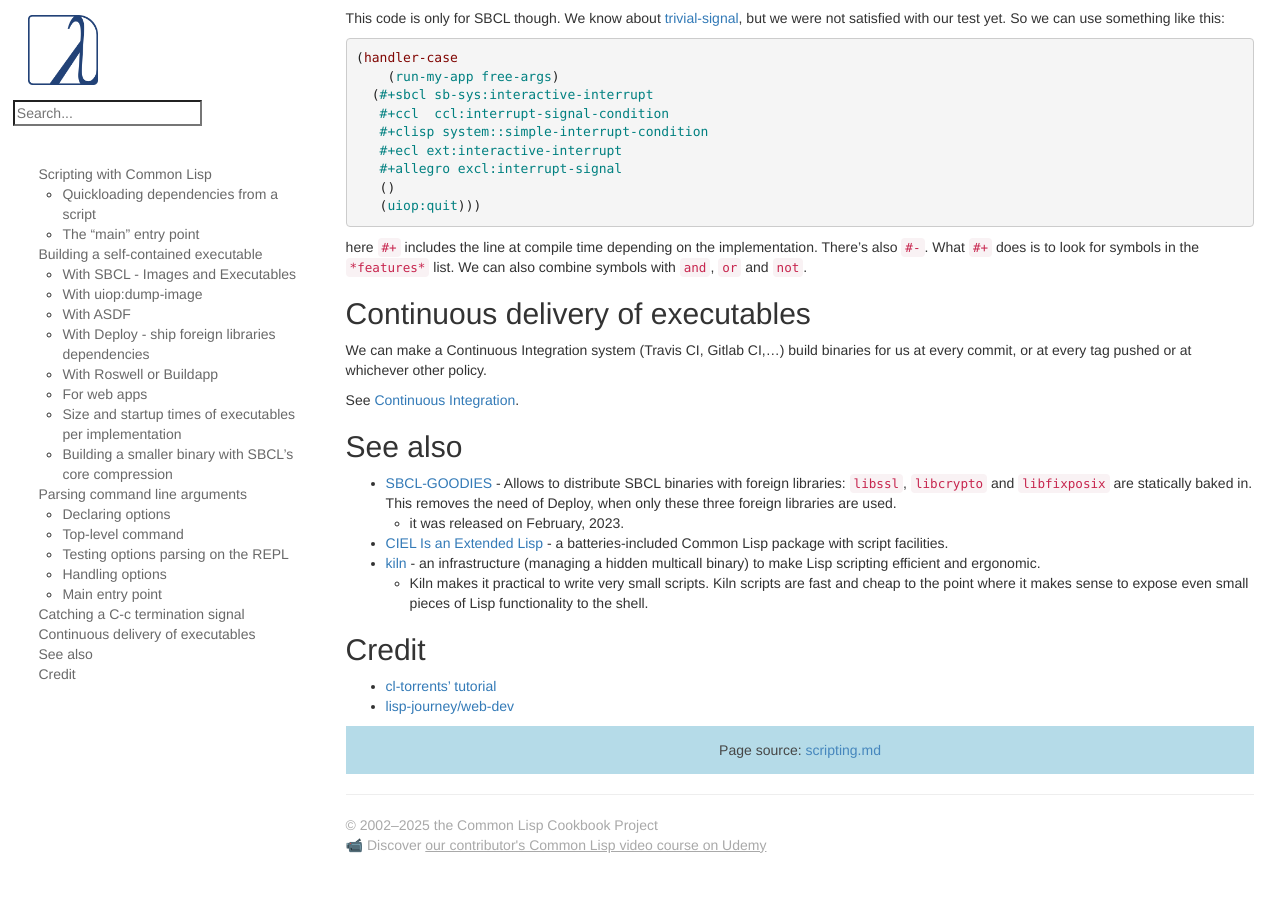
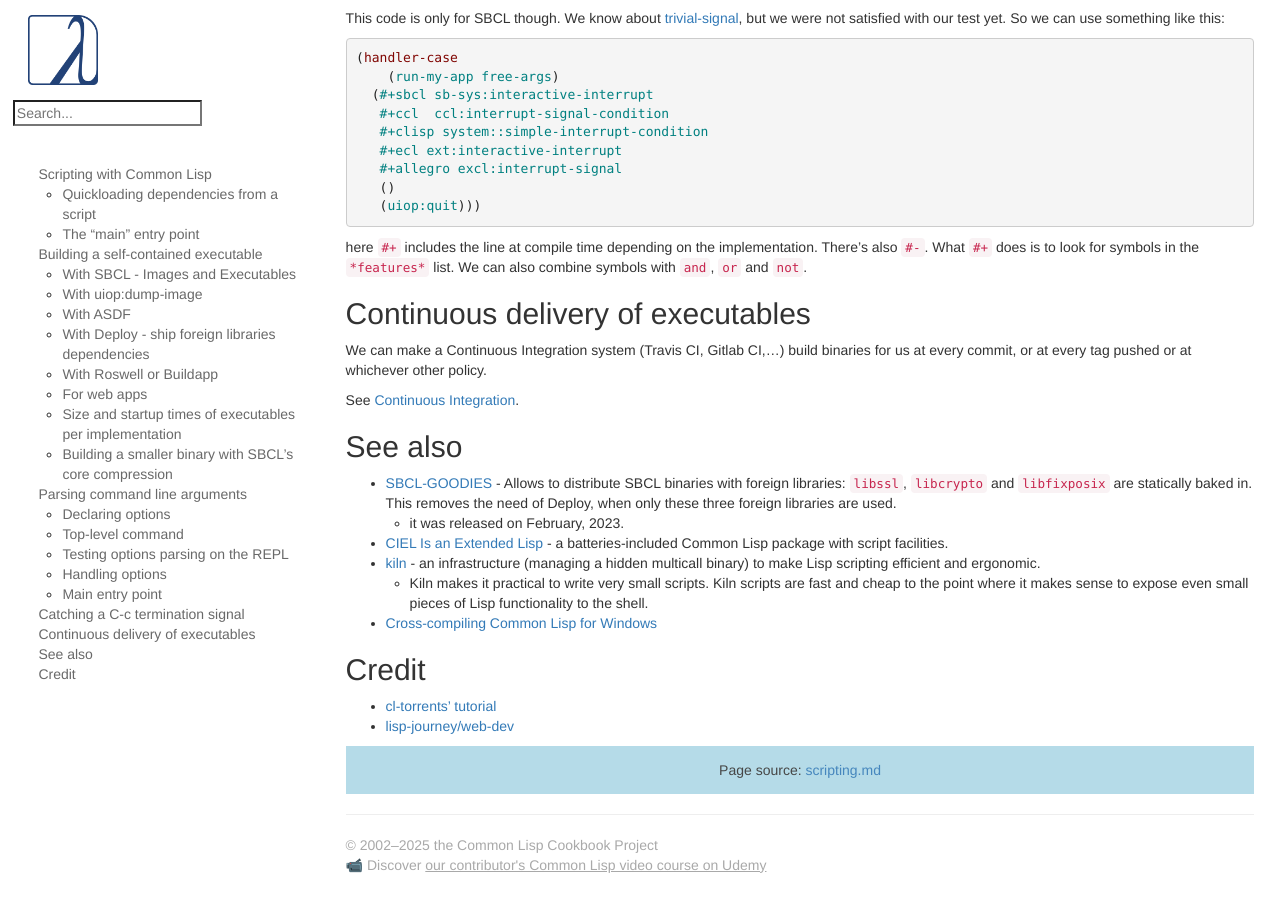
Before and after one commit to LispCookbook/cl-cookbook, a Jekyll site: the page built from scripting.md, in a window 1280 px wide and 900 px high, scrolled down 13134 px. Built offline with Jekyll 4.4.1, drawn with Linux system fonts in a browser that asks for light colours.

Commit message:
scripting: link to "cross-compiling for windows" article

```diff
--- a/scripting.md
+++ b/scripting.md
@@ -894,7 +894,7 @@ See [Continuous Integration](testing.html#continuous-integration).
 * [CIEL Is an Extended Lisp](http://ciel-lang.org/) - a batteries-included Common Lisp package with script facilities.
 * [kiln](https://github.com/ruricolist/kiln) - an infrastructure (managing a hidden multicall binary) to make Lisp scripting efficient and ergonomic.
   * Kiln makes it practical to write very small scripts. Kiln scripts are fast and cheap to the point where it makes sense to expose even small pieces of Lisp functionality to the shell.
-
+- [Cross-compiling Common Lisp for Windows](https://www.fosskers.ca/en/blog/cl-windows)
 
 ## Credit
 
```
